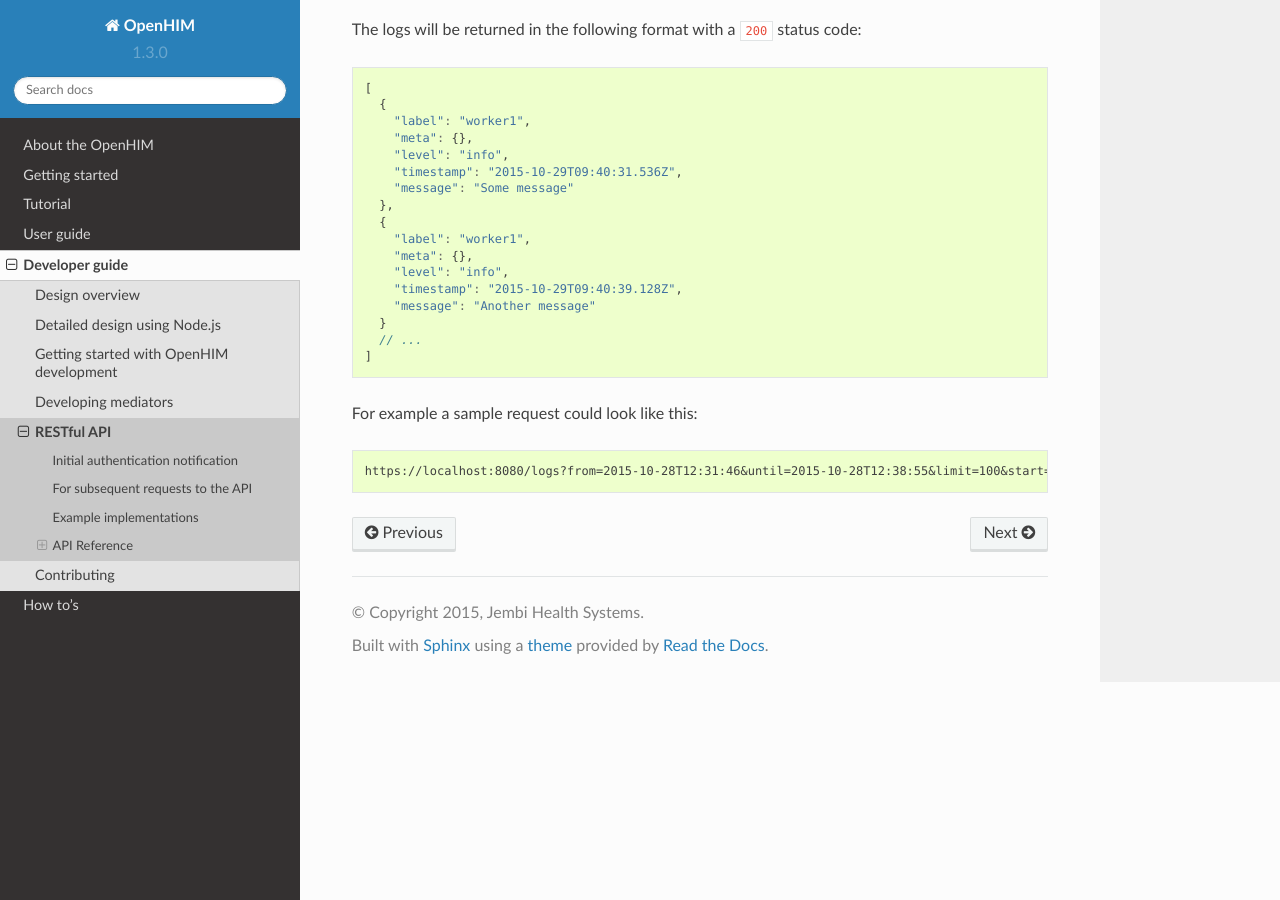
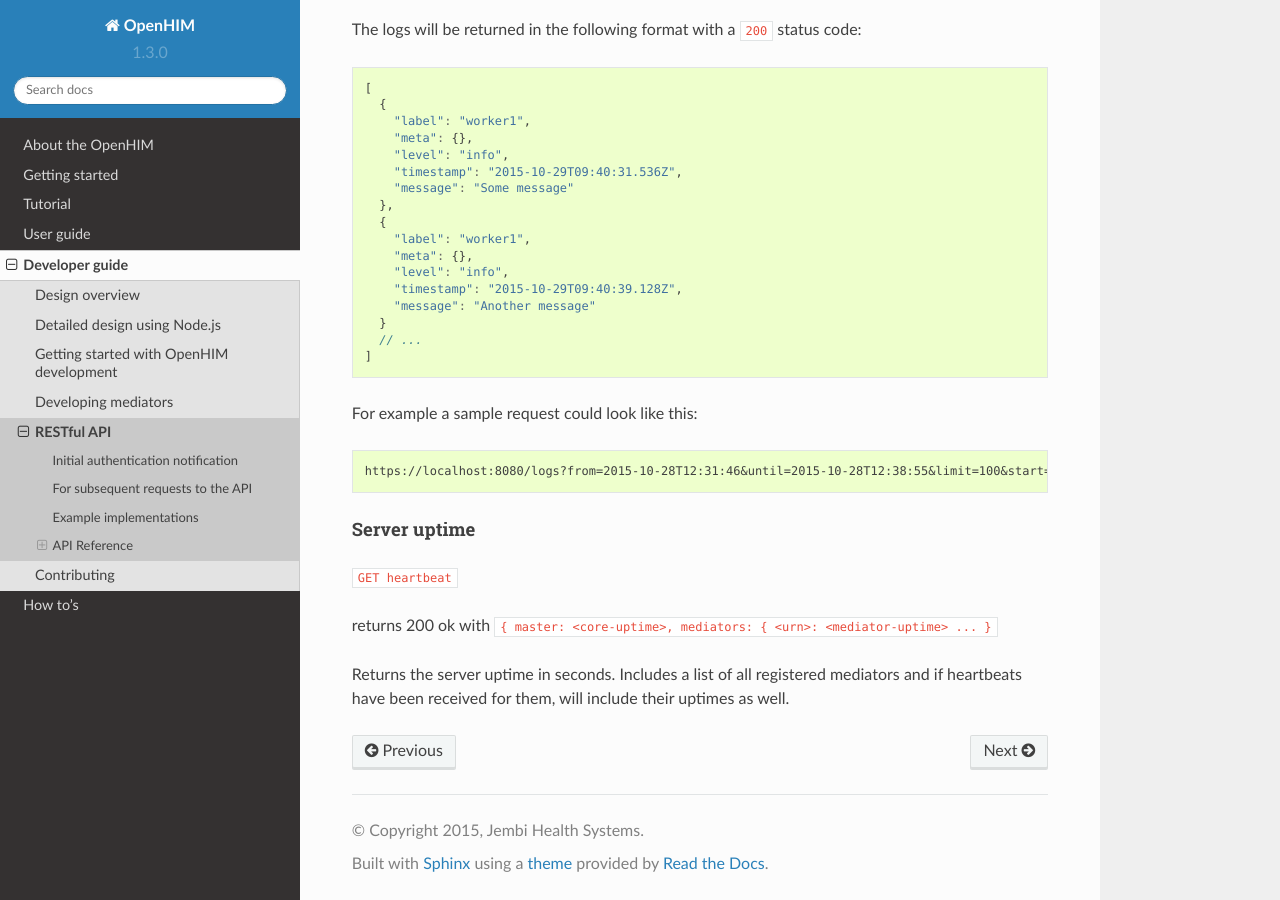
Before and after one commit to jembi/openhim-core-js, a Sphinx documentation site: the page built from docs/dev-guide/api-ref.md, in a window 1280 px wide and 900 px high, scrolled down 15644 px. Built offline with Sphinx 7.4.7 and the Read the Docs theme 2.0.0, drawn with Linux system fonts in a browser that asks for light colours.

Commit message:
OHM-204 Issue #576: Documentation

````diff
--- a/docs/dev-guide/api-ref.md
+++ b/docs/dev-guide/api-ref.md
@@ -635,3 +635,11 @@ For example a sample request could look like this:
 ```
 https://localhost:8080/logs?from=2015-10-28T12:31:46&until=2015-10-28T12:38:55&limit=100&start=10&level=error`
 ```
+
+#### Server uptime
+
+`GET heartbeat`
+
+returns 200 ok with `{ master: <core-uptime>, mediators: { <urn>: <mediator-uptime> ... }`
+
+Returns the server uptime in seconds. Includes a list of all registered mediators and if heartbeats have been received for them, will include their uptimes as well.
````
